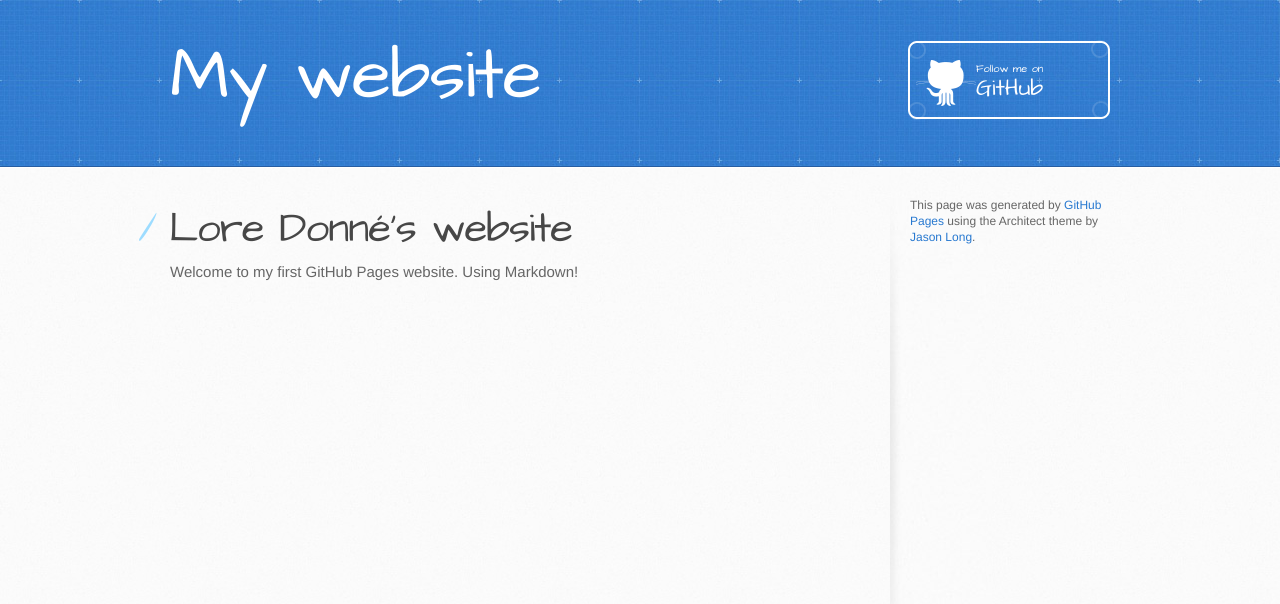
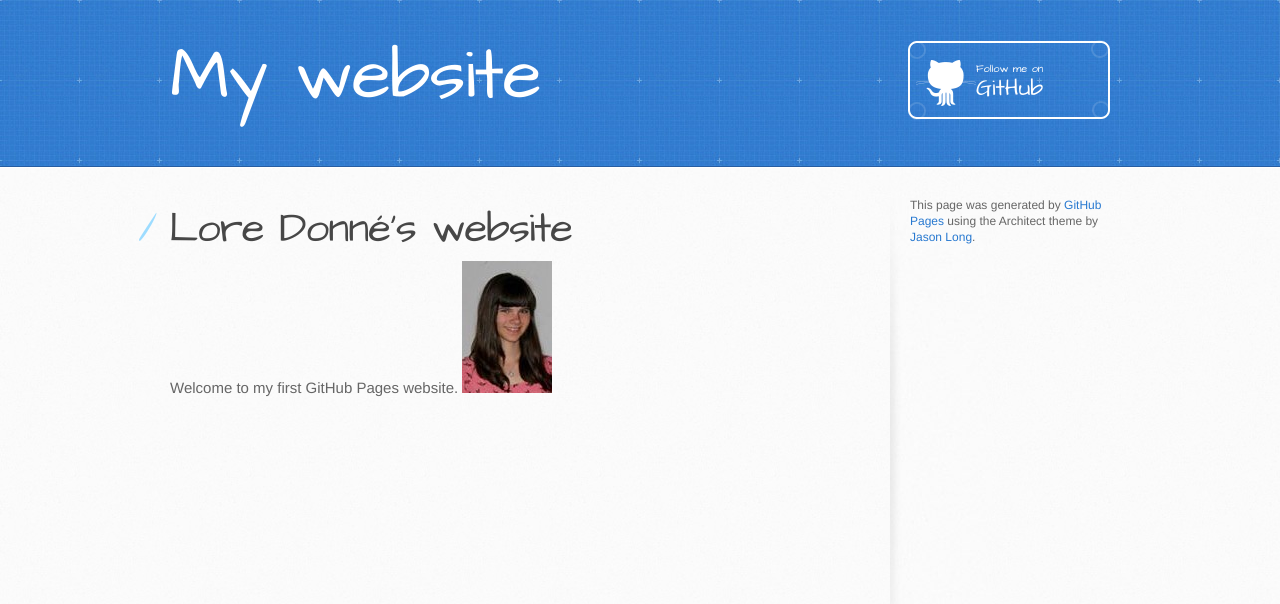
Before and after one commit to LoreDonne/loredonne.github.io, a Jekyll site: the page built from index.md, in a window 1280 px wide. Shown: the top 604 px of the page. Built offline with Jekyll 4.4.1, drawn with Linux system fonts in a browser that asks for light colours.

Commit message:
Add picture

```diff
--- a/index.md
+++ b/index.md
@@ -3,4 +3,4 @@
 ---
 # Lore Donné's website
 Welcome to my first GitHub Pages website.
-Using Markdown!
+![Link to picture](images/foto.jpg)
```
